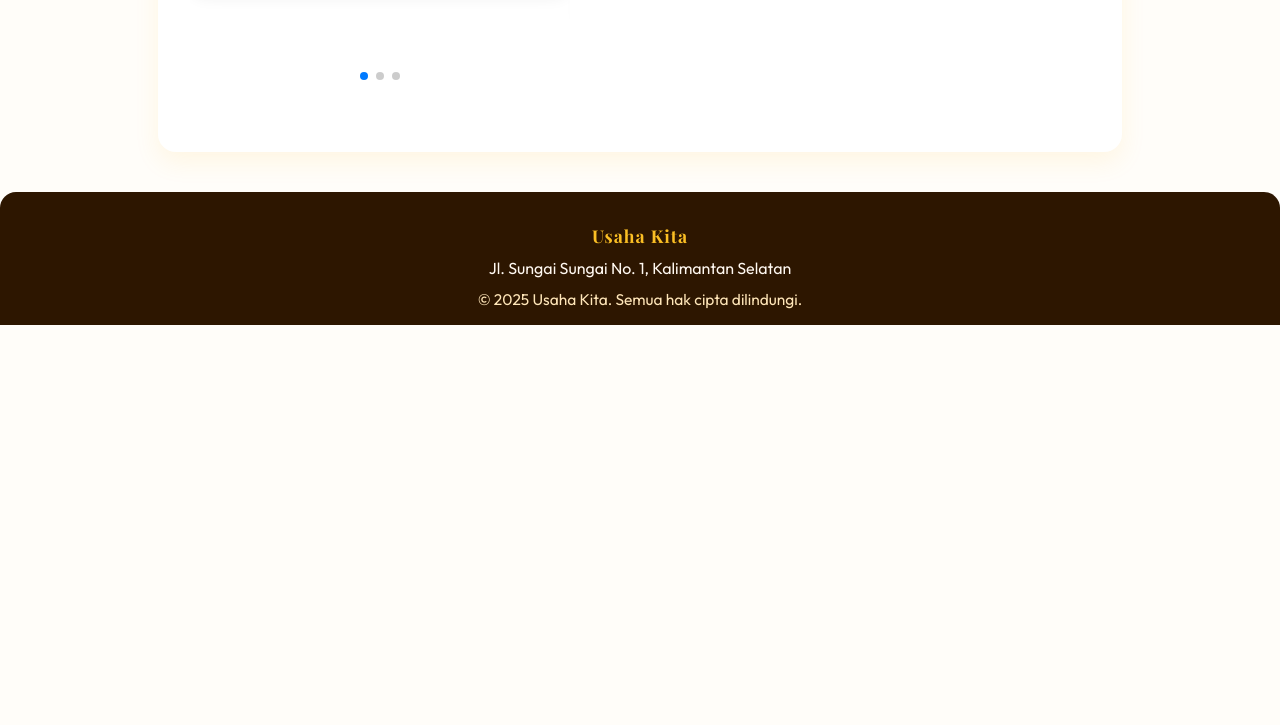
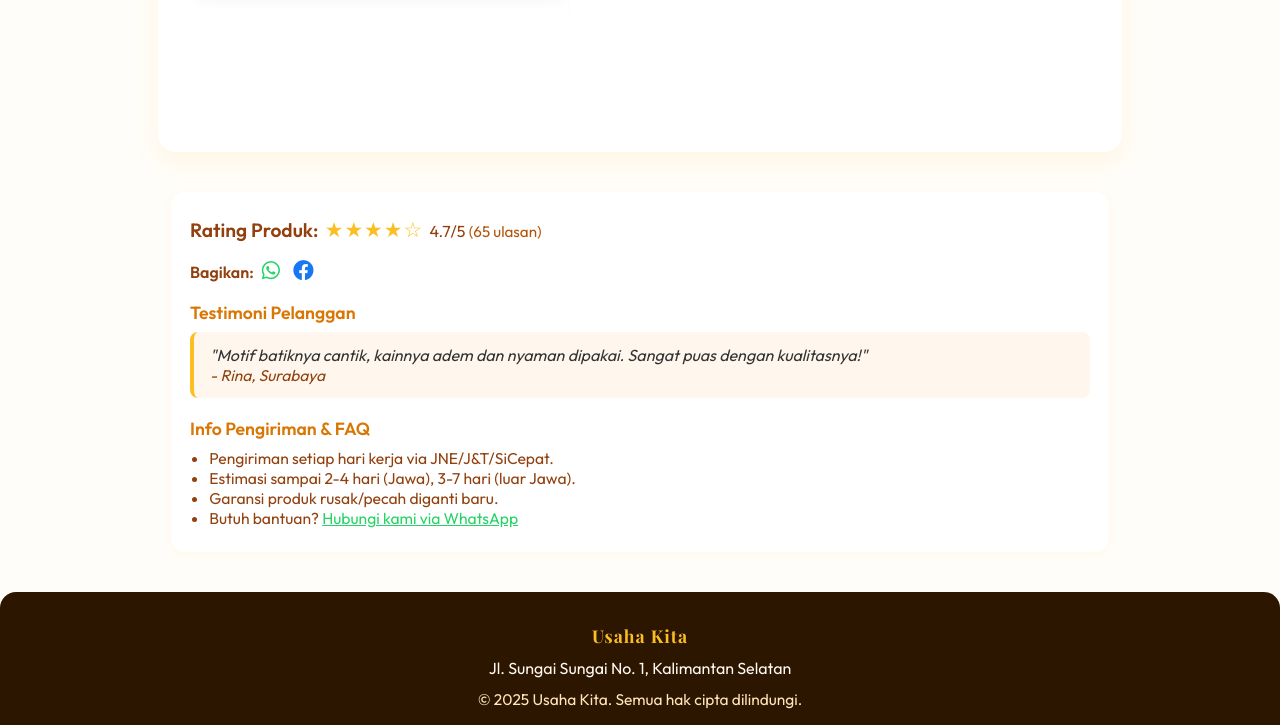
Before and after one commit to HerwiSaputri33/UMKM-USAHA-KITA, a plain HTML site: page detail3.html in a window 1280 px wide. Shown: the part 692-1417 px from the top of the page. Before the commit the page ends 1017 px from the top, so only its background shows below. Drawn offline with nearby package versions, Linux system fonts and the light colour scheme.

Commit message:
Third Commit

```diff
--- a/detail3.html
+++ b/detail3.html
@@ -8,7 +8,7 @@
   <link href="https://cdn.jsdelivr.net/npm/swiper@9/swiper-bundle.min.css" rel="stylesheet" />
   <link href="https://cdnjs.cloudflare.com/ajax/libs/font-awesome/6.4.0/css/all.min.css" rel="stylesheet" />
   <link href="https://fonts.googleapis.com/css2?family=Outfit:wght@400;600&family=Playfair+Display:wght@700&display=swap" rel="stylesheet" />
-  <style>
+<style>
     body {
       font-family: 'Outfit', sans-serif;
       background: #fffdf9;
@@ -148,16 +148,13 @@
       }
       .btn-wa-produk {
         width: 100%;
-        max-width: 320px;
-        margin: 0 auto 0.5rem auto;
         justify-content: center;
         font-size: 1rem;
         padding: 0.7rem 0;
-        box-sizing: border-box;
-        display: flex;
       }
       .detail-info {
-        align-items: center;
+        padding-left: 0.9rem;
+        padding-right: 0.9rem;
       }
     }
     .detail-container {
@@ -293,6 +290,69 @@
       color: #ffe6b8;
       margin-top: 0.7rem;
     }
+    /* Sembunyikan bulatan Swiper */
+    .swiper-pagination {
+      display: none !important;
+    }
+    /* Testimoni, rating, share, FAQ */
+    .rating-share-faq {
+      max-width: 900px;
+      margin: 0 auto 2.5rem;
+      padding: 1.5rem 1.2rem;
+      background: #fff;
+      border-radius: 14px;
+      box-shadow: 0 2px 8px rgb(251 191 36 / 0.07);
+    }
+    .rating-produk {
+      margin-bottom: 1.2rem;
+    }
+    .rating-produk .stars {
+      color: #fbbf24;
+      font-size: 1.3rem;
+      margin: 0 0.2rem;
+      letter-spacing: 1px;
+    }
+    .share-produk {
+      margin-bottom: 1.2rem;
+    }
+    .share-produk a {
+      margin: 0 0.3rem;
+      display: inline-block;
+      transition: transform 0.15s;
+    }
+    .share-produk a:hover {
+      transform: scale(1.15);
+    }
+    .testimoni {
+      margin-bottom: 1.2rem;
+    }
+    .testimoni blockquote {
+      background: #fff7ed;
+      border-left: 4px solid #fbbf24;
+      padding: 0.8rem 1rem;
+      border-radius: 8px;
+      margin: 0;
+      font-style: italic;
+    }
+    .testimoni span {
+      color: #92400e;
+      font-size: 0.97rem;
+    }
+    .faq-pengiriman h3 {
+      font-size: 1.1rem;
+      color: #d97706;
+      margin-bottom: 0.5rem;
+    }
+    .faq-pengiriman ul {
+      padding-left: 1.2rem;
+      margin: 0;
+      color: #92400e;
+      font-size: 0.98rem;
+    }
+    .faq-pengiriman a {
+      color: #25d366;
+      text-decoration: underline;
+    }
   </style>
 </head>
 <body>
@@ -301,7 +361,6 @@
     <img src="assets/logo.png" alt="Logo Usaha Kita" class="logo-img" loading="lazy" onerror="this.style.display='none'">
     <span class="logo">Usaha Kita</span>
   </header>
-  <!-- Breadcrumb lebih modern -->
   <nav class="breadcrumb" aria-label="Breadcrumb">
     <a href="index.html"><i class="fa fa-home"></i> Beranda</a>
     <span class="breadcrumb-sep"><i class="fa fa-angle-right"></i></span>
@@ -311,7 +370,6 @@
   </nav>
   <main>
     <div class="detail-container" data-aos="fade-up" data-aos-duration="1200">
-      <!-- Galeri Swiper -->
       <div class="detail-gallery swiper" aria-label="Galeri gambar produk">
         <div class="swiper-wrapper">
           <div class="swiper-slide">
@@ -343,6 +401,43 @@
         </a>
       </div>
     </div>
+    <!-- Fitur tambahan: rating, share, testimoni, FAQ -->
+    <section class="rating-share-faq" data-aos="fade-up">
+      <div class="rating-produk">
+        <span style="font-size:1.2rem;font-weight:600;color:#92400e;">Rating Produk:</span>
+        <span class="stars" aria-label="Rating 4.7 dari 5">★★★★☆</span>
+        <span style="color:#92400e;font-size:1rem;">4.7/5</span>
+        <span style="color:#b45309;font-size:0.95rem;">(65 ulasan)</span>
+      </div>
+      <div class="share-produk">
+        <span style="font-weight:600;color:#92400e;">Bagikan:</span>
+        <a href="https://wa.me/?text=Yuk%20cek%20produk%20Batik%20Indonesia%20di%20https://yourdomain.com/detail3.html" target="_blank" aria-label="Bagikan ke WhatsApp">
+          <i class="fab fa-whatsapp" style="color:#25d366;font-size:1.3rem;"></i>
+        </a>
+        <a href="https://www.facebook.com/sharer/sharer.php?u=https://yourdomain.com/detail3.html" target="_blank" aria-label="Bagikan ke Facebook">
+          <i class="fab fa-facebook" style="color:#1877f3;font-size:1.3rem;"></i>
+        </a>
+        <a href="https://twitter.com/intent/tweet?url=https://yourdomain.com/detail3.html&text=Batik%20Indonesia%20keren%20dan%20berkualitas!" target="_blank" aria-label="Bagikan ke Twitter">
+          <i class="fab fa-x-twitter" style="color:#111;font-size:1.3rem;"></i>
+        </a>
+      </div>
+      <div class="testimoni">
+        <h3 style="font-size:1.1rem;color:#d97706;margin-bottom:0.5rem;">Testimoni Pelanggan</h3>
+        <blockquote>
+          "Motif batiknya cantik, kainnya adem dan nyaman dipakai. Sangat puas dengan kualitasnya!" <br>
+          <span>- Rina, Surabaya</span>
+        </blockquote>
+      </div>
+      <div class="faq-pengiriman">
+        <h3>Info Pengiriman & FAQ</h3>
+        <ul>
+          <li>Pengiriman setiap hari kerja via JNE/J&T/SiCepat.</li>
+          <li>Estimasi sampai 2-4 hari (Jawa), 3-7 hari (luar Jawa).</li>
+          <li>Garansi produk rusak/pecah diganti baru.</li>
+          <li>Butuh bantuan? <a href="https://wa.me/6281234567890">Hubungi kami via WhatsApp</a></li>
+        </ul>
+      </div>
+    </section>
   </main>
   <footer>
     <div class="footer-logo">
@@ -361,7 +456,6 @@
   <script src="https://cdn.jsdelivr.net/npm/swiper@9/swiper-bundle.min.js"></script>
   <script>
     AOS.init();
-    // Swiper untuk galeri detail produk
     if (document.querySelector('.detail-gallery')) {
       new Swiper('.detail-gallery', {
         slidesPerView: 1,
@@ -372,7 +466,6 @@
         },
       });
     }
-    // Back to Top Button
     const backToTop = document.getElementById('backToTop');
     window.addEventListener('scroll', () => {
       if(window.scrollY > 300){
@@ -384,7 +477,6 @@
     backToTop.addEventListener('click', () => {
       window.scrollTo({top:0, behavior:'smooth'});
     });
-    // Footer tahun otomatis
     document.getElementById('year').textContent = new Date().getFullYear();
   </script>
 </body>
```
